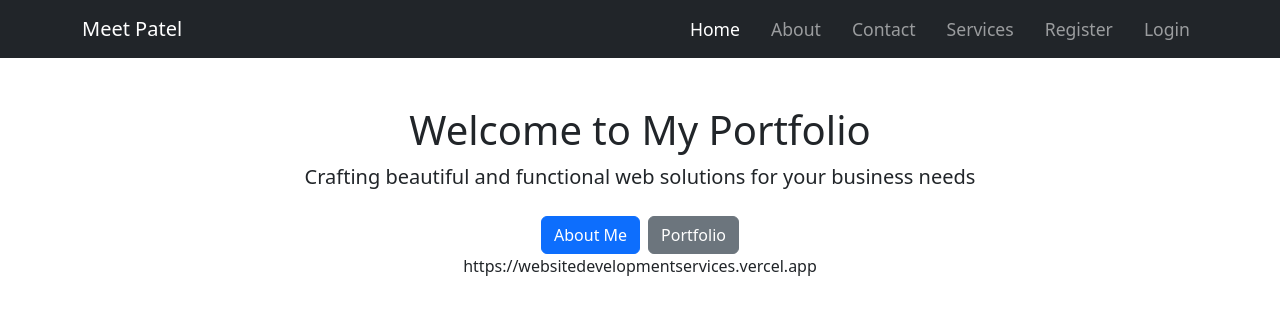
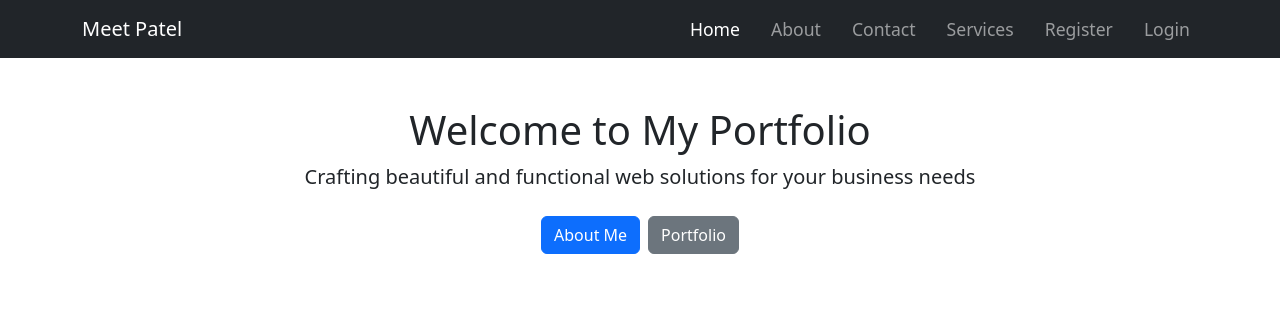
Before and after one commit to Bhut-Meet/MERN-2024, a React (Vite) app in the folder client/: page / in a window 1280 px wide. Shown: the top 314 px of the page. Built offline with nearby package versions, Linux system fonts and the light colour scheme; no server answers.

Commit message:
Update Home.jsx

```diff
--- a/client/src/pages/Home.jsx
+++ b/client/src/pages/Home.jsx
@@ -1,6 +1,5 @@
 import { useAuth } from "../store/auth";
 export const Home = () => {
-  const {API} = useAuth();
   return (
     <div className="container mt-5">
       <div className="row">
@@ -11,7 +10,7 @@ export const Home = () => {
           <div className="mt-4">
             <a href="/about" className="btn btn-primary me-2">About Me</a>
             <a href="/portfolio" className="btn btn-secondary">Portfolio</a>
-            <p>{API}</p>
+            {/* <p>{API}</p> */}
           </div>
         </div>
       </div>
```
